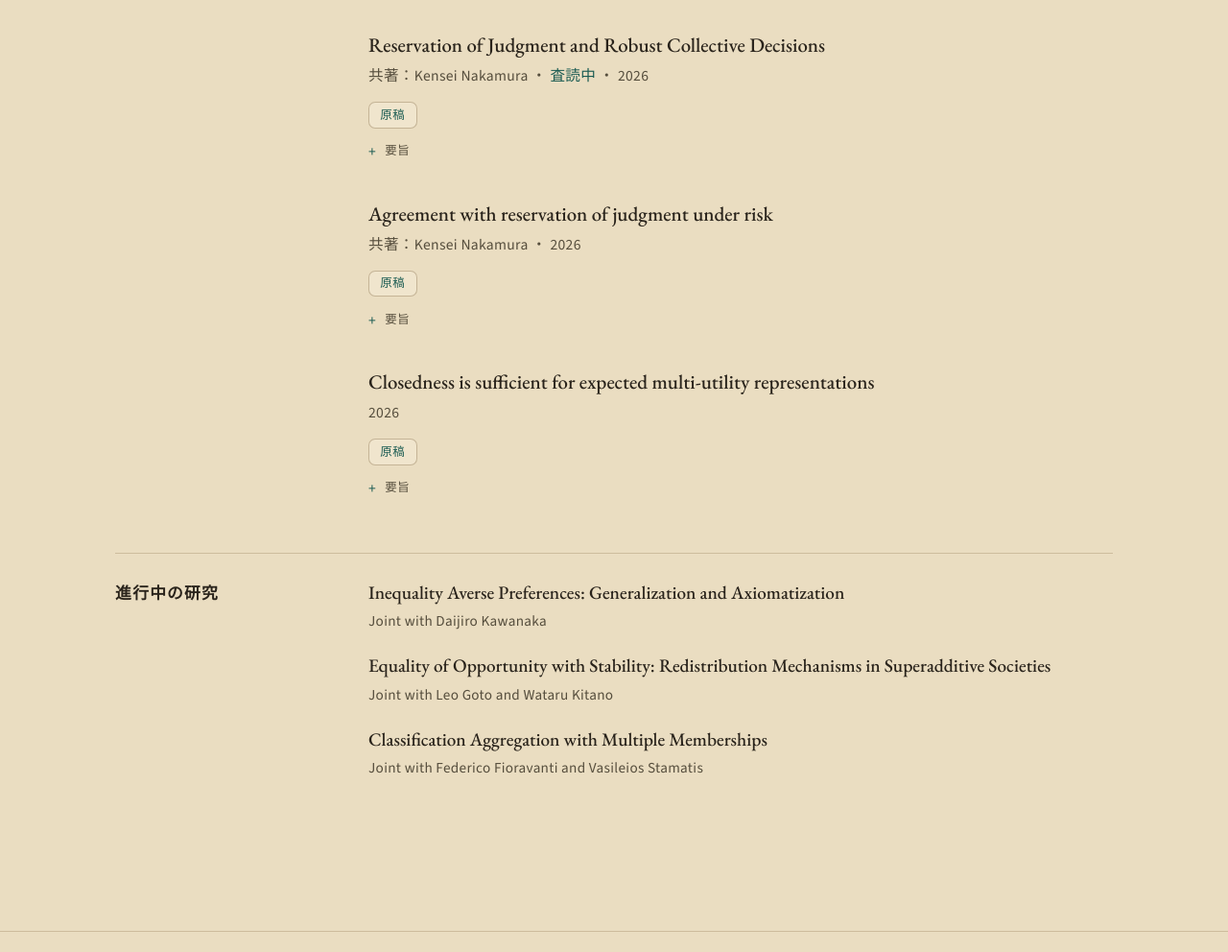
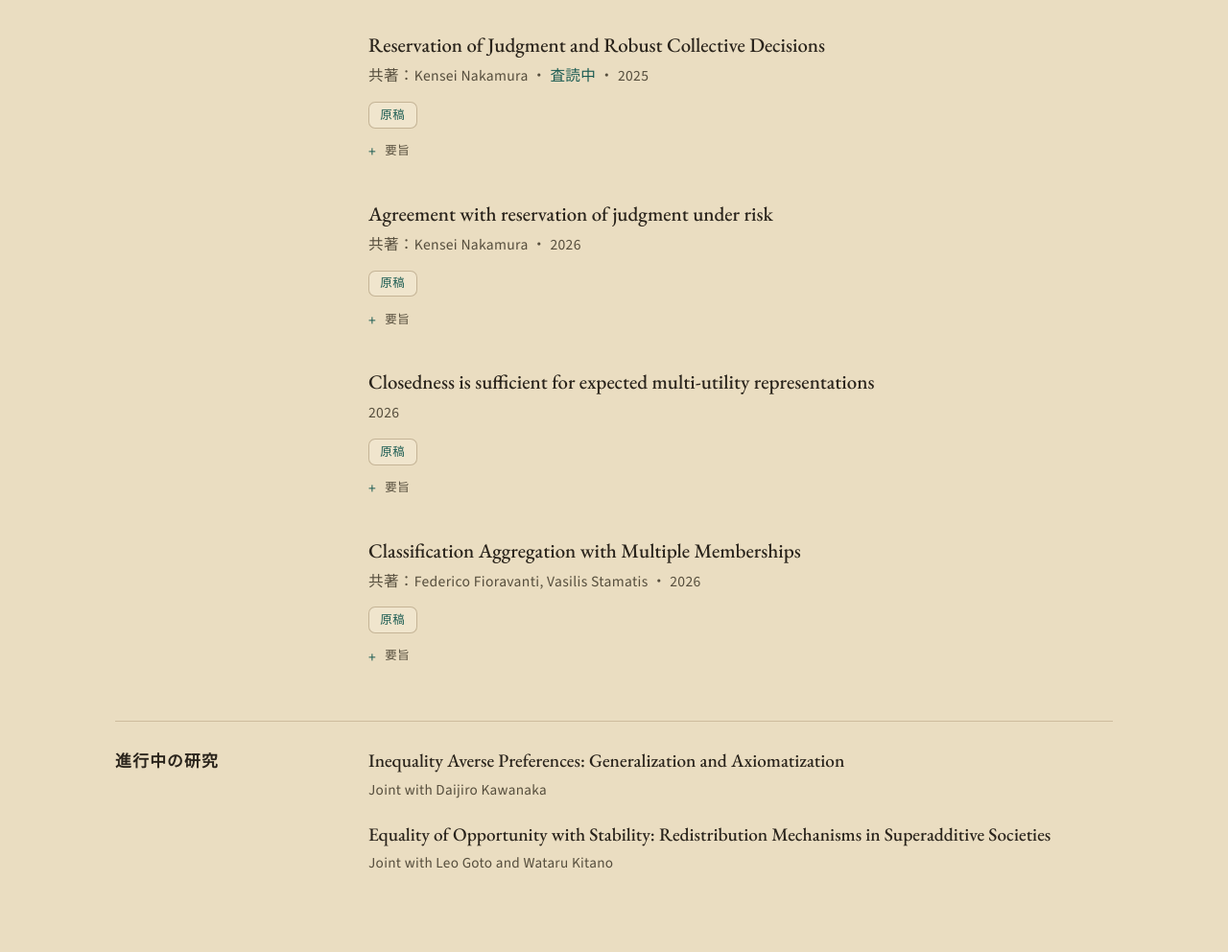
Before and after one commit to leokurata/leokurata.github.io, a plain HTML site: page ja/research.html in a window 1280 px wide. Shown: the part 926-1918 px from the top of the page at 96% size. Drawn offline with nearby package versions, Linux system fonts and the light colour scheme.

Commit message:
Add files via upload

```diff
--- a/ja/research.html
+++ b/ja/research.html
@@ -129,7 +129,7 @@
 
         <li class="paper">
           <h3 class="paper-title">Reservation of Judgment and Robust Collective Decisions</h3>
-          <p class="paper-meta">共著：Kensei Nakamura ・ <span class="status">査読中</span> ・ 2026</p>
+          <p class="paper-meta">共著：Kensei Nakamura ・ <span class="status">査読中</span> ・ 2025</p>
           <div class="paper-actions">
             <a href="https://doi.org/10.48550/arXiv.2512.16240">原稿</a>
           </div>
@@ -169,6 +169,20 @@
           </div>
         </li>
 
+        <li class="paper">
+          <h3 class="paper-title">Classification Aggregation with Multiple Memberships</h3>
+          <p class="paper-meta">共著：Federico Fioravanti, Vasilis Stamatis ・ 2026</p>
+          <div class="paper-actions">
+            <a href="https://doi.org/10.48550/arXiv.2611.02984">原稿</a>
+          </div>
+          <div class="paper-more">
+            <details>
+              <summary>要旨</summary>
+              <p class="abstract">People face the problem of classifying objects into categories while aggregating their opinions. We axiomatically study such a classification aggregation problem with multiple memberships, meaning that each individual assigns one category to every object, whereas the resulting classification may assign more than one category. Under the natural settings and axioms (i.e., Independence and Supportiveness), each of our new axioms—Responsibility, Split Stability and Rejection Stability—characterises what we call the junta rules. The rules assign a category to an object exactly when some member of a fixed coalition does so. The coalitions that can secure an assignment form a grill, a topological structure implied by an ultrafilter. Hence, the study parallels the literature on Arrow's theorem characterised by the decisive coalition structures. An infinite population setting is also investigated to clarify the differences among the axioms.</p>
+            </details>
+          </div>
+        </li>
+
       </ol>
     </div>
   </section>
@@ -184,10 +198,6 @@
         <li>
           <span class="title">Equality of Opportunity with Stability: Redistribution Mechanisms in Superadditive Societies</span>
           <span class="with">Joint with Leo Goto and Wataru Kitano</span>
-        </li>
-        <li>
-          <span class="title">Classification Aggregation with Multiple Memberships</span>
-          <span class="with">Joint with Federico Fioravanti and Vasileios Stamatis</span>
         </li>
       </ul>
     </div>
```
